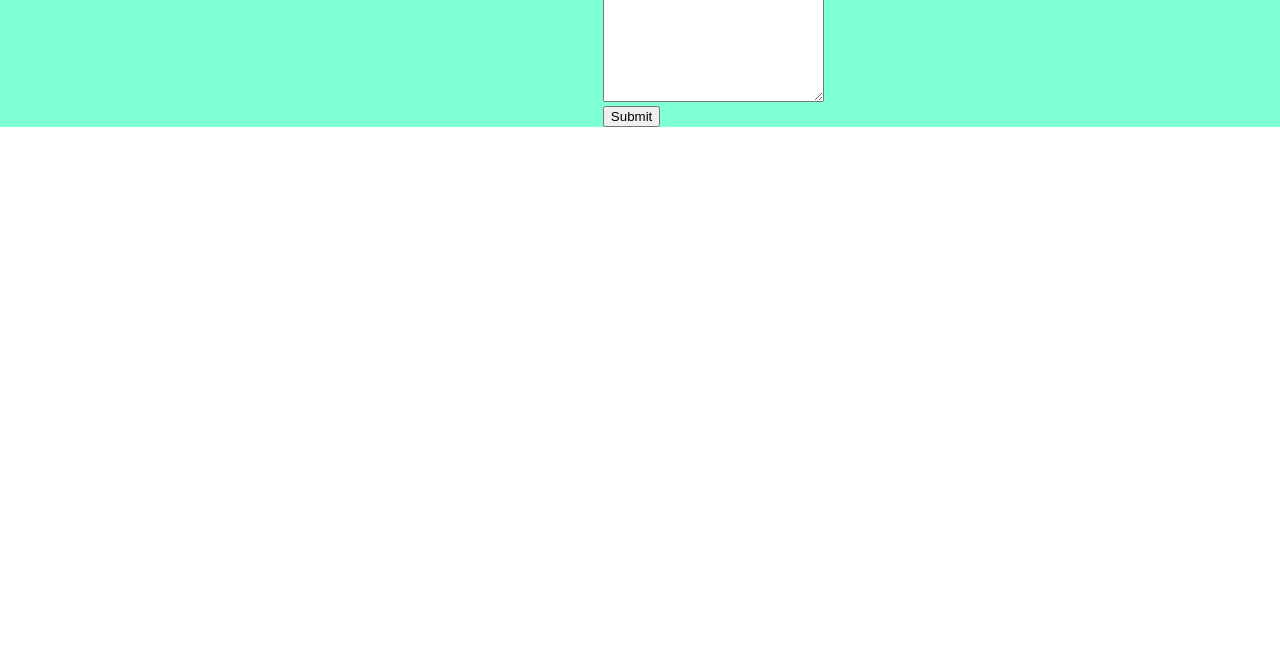
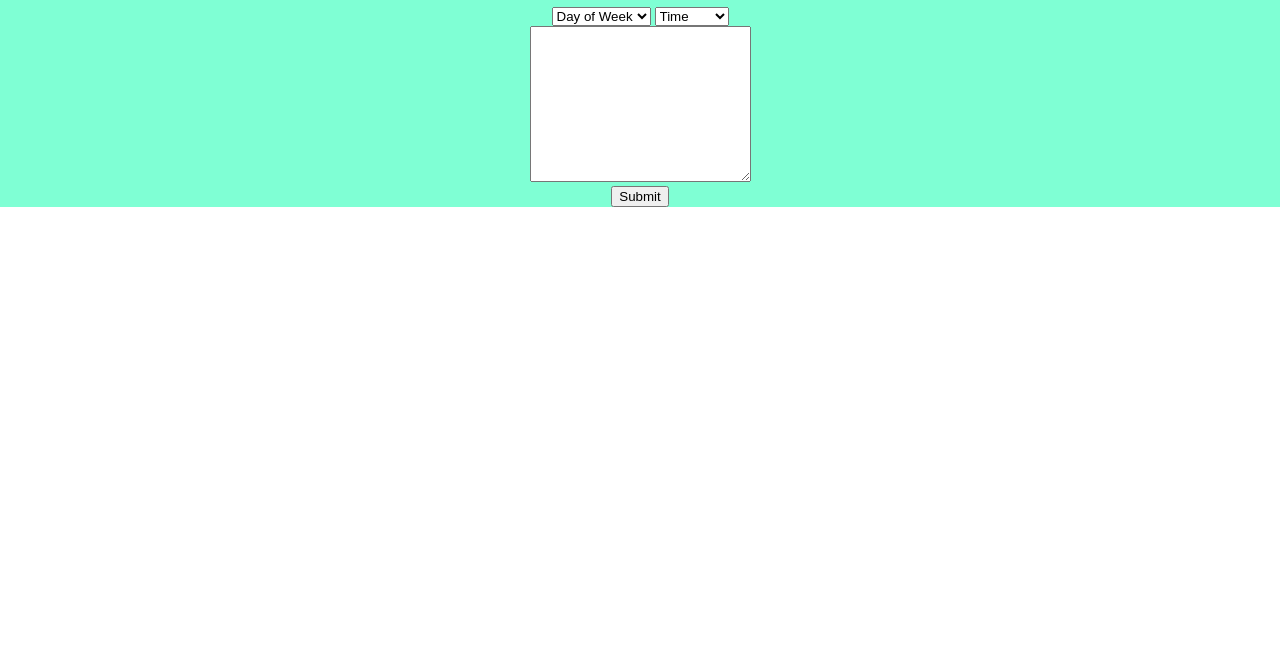
Before and after one commit to FrankBishop/week-planner, a plain HTML site: page index.html in a window 1280 px wide. Shown: the part 141-800 px from the top of the page. Drawn offline with Linux system fonts and the light colour scheme.

Commit message:
centred the div

```diff
--- a/index.html
+++ b/index.html
@@ -24,9 +24,12 @@
     <div class="addEntryButton">
       <button type="button">Add Entry</button>
     </div>
-    <div>
+    <div class="modal-container">
       <div class="modal">
+
         <h1>Add Entry</h1>
+
+
         <form action="">
           <div class="row">
             <select name="" id="">
--- a/styles.css
+++ b/styles.css
@@ -21,6 +21,7 @@ header > h1 {
 .modal {
   display: flex;
   position: fixed;
+  flex-direction: column;
   z-index: 1;
   justify-content: center;
   align-content: center;
@@ -45,3 +46,11 @@ header > h1 {
   display: flex;
   justify-content: center;
 }
+
+.row {
+
+}
+
+form {
+  text-align: center;
+}
```
